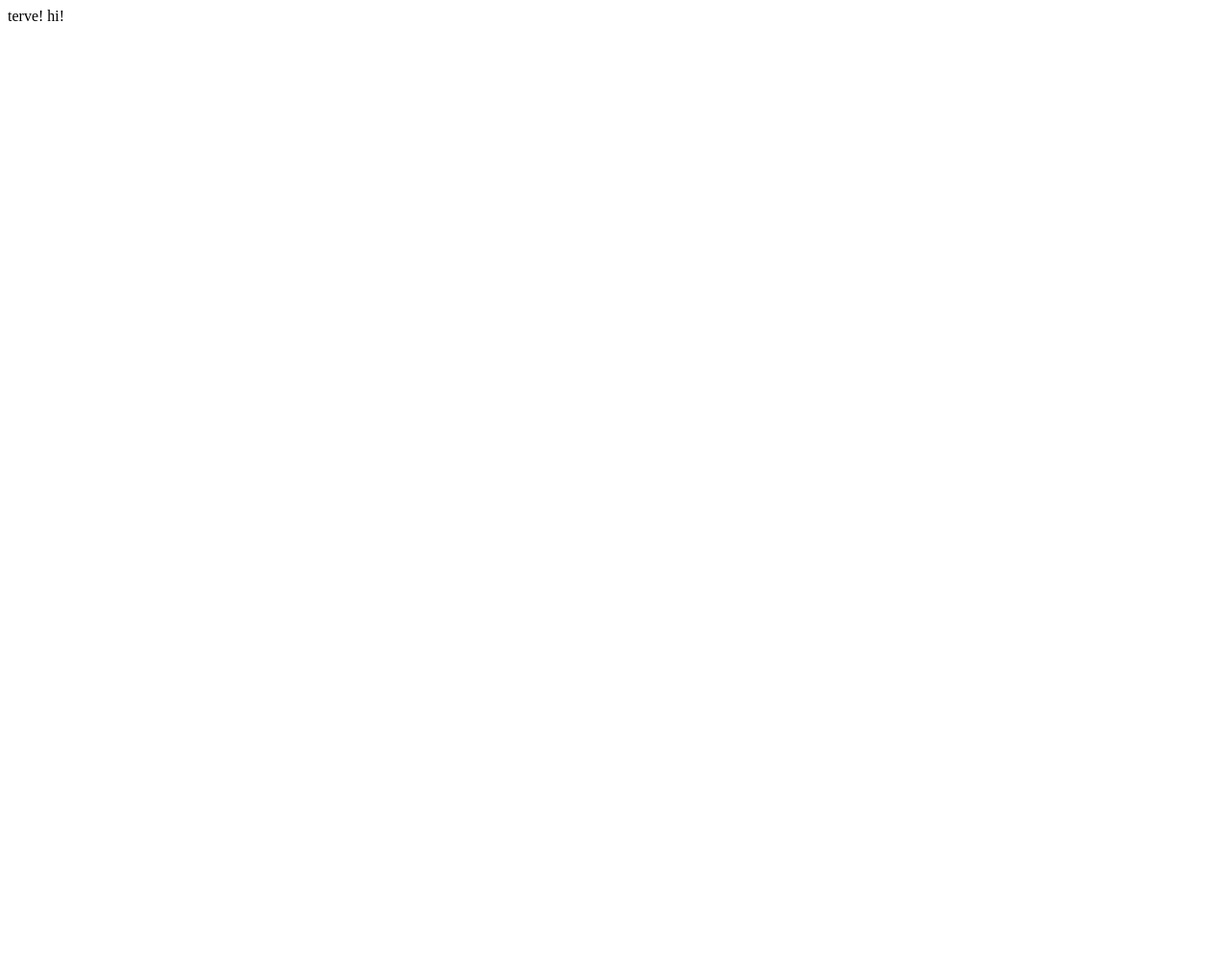
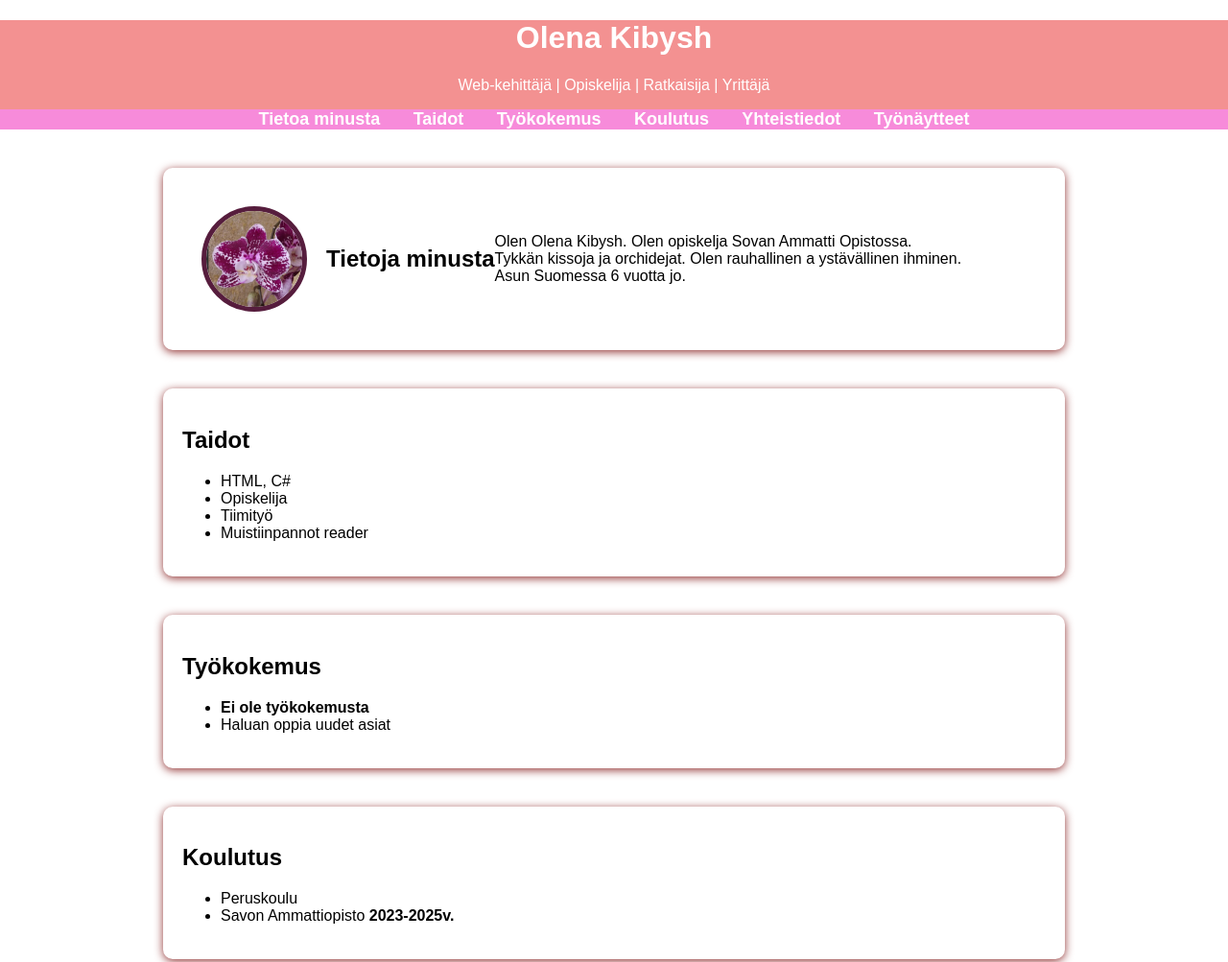
Before and after one commit to ilibet28/ilibet28.github.io, a plain HTML site: page index.html in a window 1280 px wide. Shown: the top 1003 px of the page at 96% size. Before the commit the page ends 800 px from the top, so only its background shows below. Drawn offline with Linux system fonts and the light colour scheme.

Commit message:
Add files via upload

```diff
--- a/index.html
+++ b/index.html
@@ -1,2 +1,127 @@
-terve!
-hi!
+<!DOCTYPE html>
+<html>
+<head>
+    <meta charset='utf-8'>
+    <meta http-equiv='X-UA-Compatible' content='IE=edge'>
+    <title>Olena Kibysh</title>
+    <style>
+         img {
+        width: 100px;
+        height: 100px;
+        object-fit: cover;
+        border-radius: 50%;
+        border:5px solid rgb(86, 29, 61) ;
+        margin: 20px;
+     }
+     .mina {
+        display: flex;
+        align-items: center;
+        margin: 40px auto;
+        padding: 20px;
+     }
+     .mina-text {
+        max-width: 500px;
+        margin: 20px;
+        text-align: left;
+     }
+     body {
+        font-family: Arial, sans serif;
+        margin: 0;
+        padding: 0;
+        background-color: rgb(255, 255, 255);
+     }
+     header {
+        background-color: rgb(243, 145, 145);
+        color: white;
+        padding: 40 px, 20px;
+        text-align: center;
+     }
+     nav {
+        padding: 10px, 0;
+        background-color: rgb(247, 139, 218);
+        text-align: center;
+     }
+     nav a {
+        color: rgb(255, 255, 255);
+        margin: 0 15px;
+        text-decoration: none;
+        font-weight: bold;
+        font-size: 18px;
+
+     }
+     nav a:hover {
+        text-decoration: underline;
+     }
+     section {
+        max-width: 900px;
+        margin: 40px auto;
+        padding: 20px;
+        background-color: white;
+        border-radius: 10px;
+        box-shadow: 0 2px 10px rgb(146, 53, 53);
+     }
+
+
+    </style>
+</head>
+<body>
+    <header>
+
+        <!--Otsikko-->
+        <h1>Olena Kibysh</h1>
+        <p>Web-kehittäjä | Opiskelija | Ratkaisija | Yrittäjä</p>
+        <nav>
+            <!--navigointi #koulutus hypätän kohtaa koulutus samalla sivulla-->
+            <a href="#mina">Tietoa minusta</a>
+            <a href="#taidot">Taidot</a>
+            <a href="#työkokemus">Työkokemus</a>
+           <a href="#koulutus">Koulutus</a>
+           <!--esim yhteistieto lomake-->
+           <a href="#yhteistiedot.html">Yhteistiedot</a>
+           <!--Sivulla kerrot mitä olet tehnyt-->
+           <a href="#työnäytteet.html">Työnäytteet</a>
+        </nav>
+
+    </header>
+
+    <!--Uusi rivi-->
+      <section class="mina">
+        <!--Tietoa minusta-->
+        <img src="Omakuva.png" alt="Olena Kibysh">
+        <h2>Tietoja minusta</h2>
+        <p> Olen Olena Kibysh. Olen opiskelja Sovan Ammatti Opistossa.
+        <br> Tykkän kissoja ja orchidejat. Olen rauhallinen a ystävällinen ihminen.
+        <br> Asun Suomessa 6 vuotta jo.
+        </p>
+      </section>
+
+<!--Uusi rivi-->
+    <section id="taidot">
+        <h2>Taidot</h2>
+        <ul>
+            <li>HTML, C#</li>
+            <li>Opiskelija</li>
+            <li>Tiimityö</li>
+            <li>Muistiinpannot reader</li>
+        </ul>
+    </section>
+
+<!--Uusi rivi-->
+    <section id="työkokemus">
+        <h2>Työkokemus</h2>
+        <ul>
+            <li><strong>Ei ole työkokemusta</strong></li>
+            <li>Haluan oppia uudet asiat</li>
+        </ul>
+    </section>
+
+    <!--Uusi rivi-->
+<section id="koulutus">
+    <h2>Koulutus</h2>
+    <ul>
+        <li>Peruskoulu</li>
+        <li>Savon Ammattiopisto <strong>2023-2025v.</strong></li>
+    </ul>
+</section>
+</body>
+</html>
```
Also changed, not shown: Omakuva.png (added).
